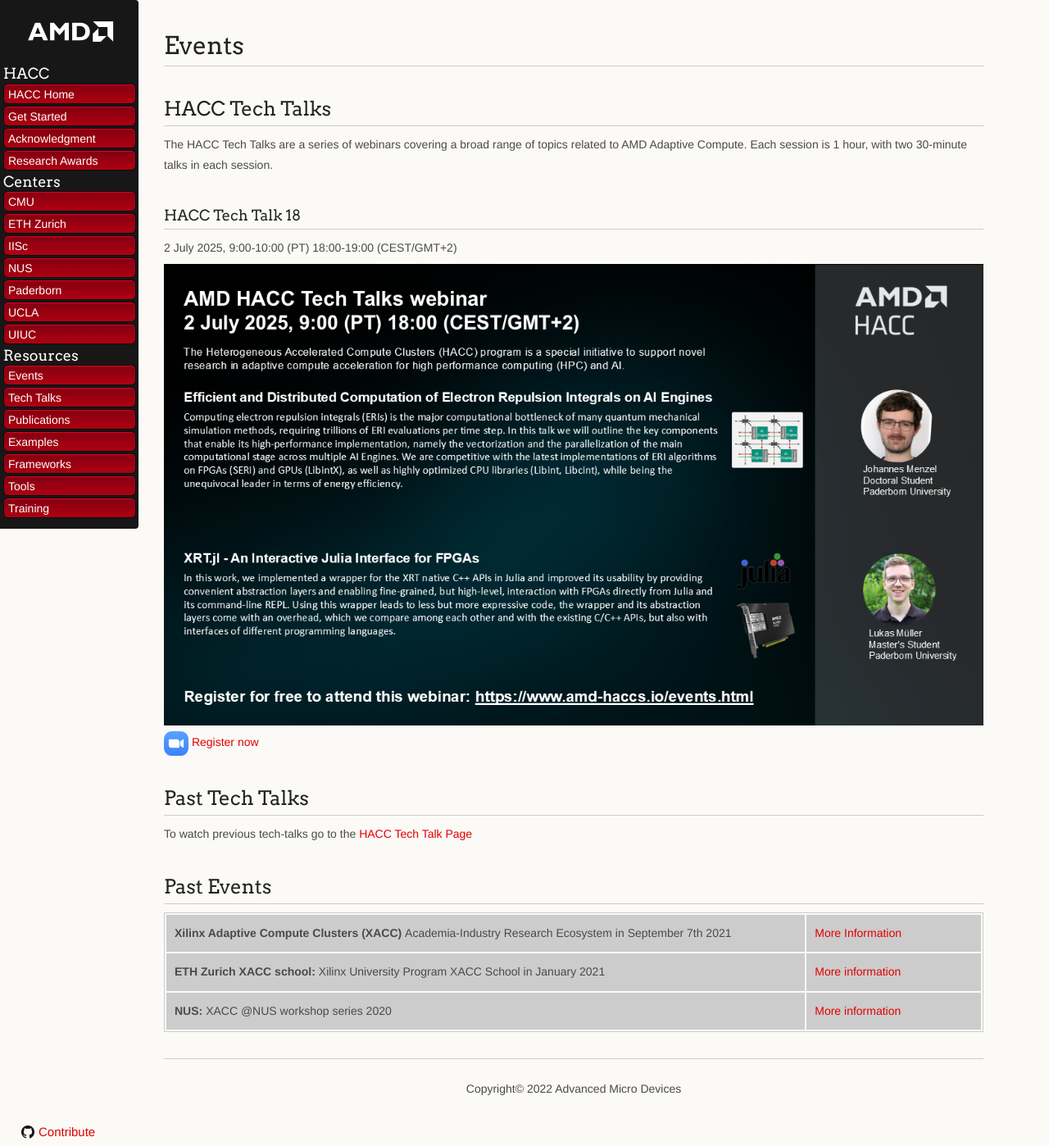
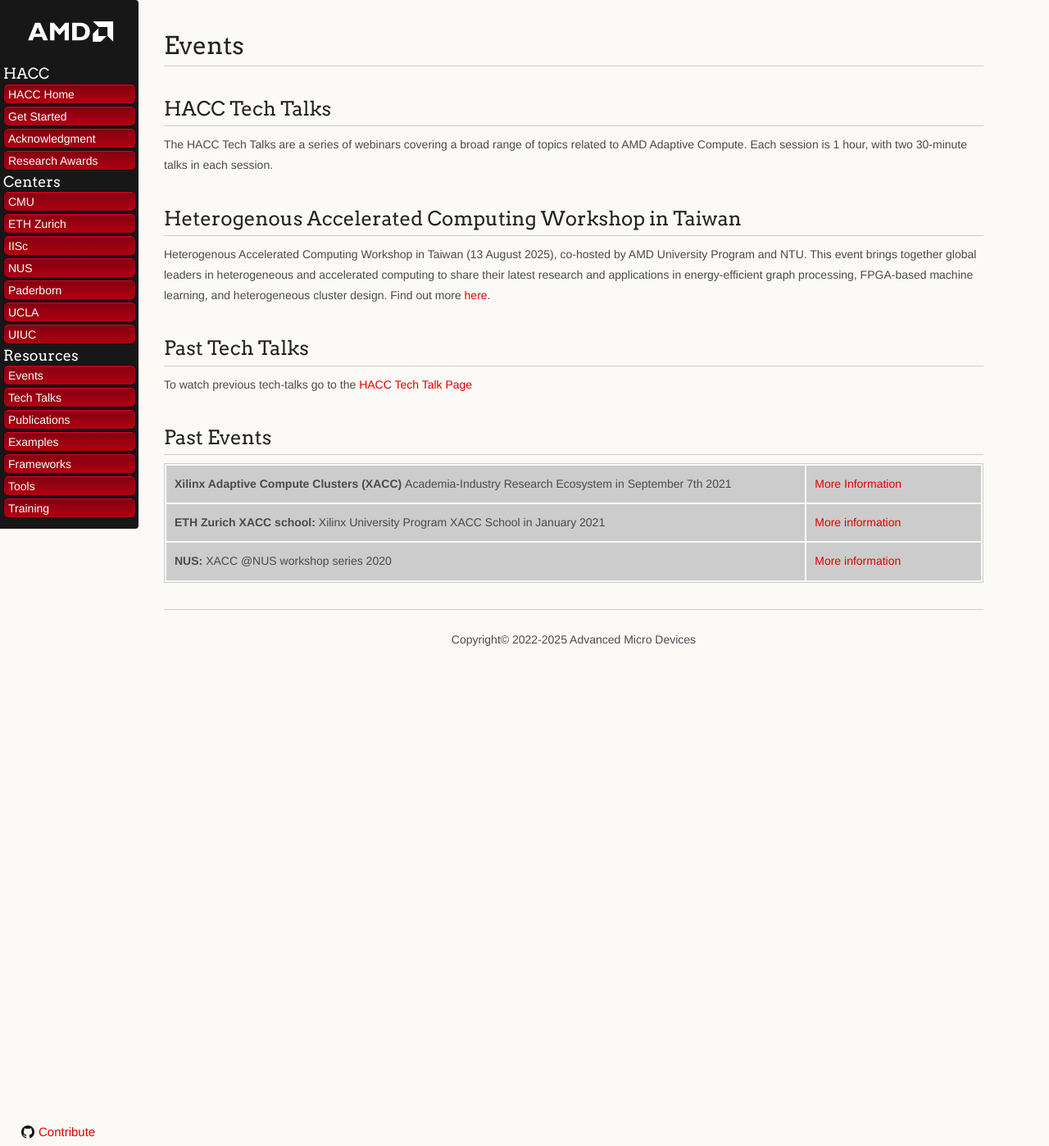
Before and after one commit to Xilinx/xacc, a Jekyll site: the page built from docs/events.md, in a window 1280 px wide and 1398 px high. Shown: the whole window at 82% size. Built offline with Jekyll 4.4.1, drawn with Linux system fonts in a browser that asks for light colours; nearby versions of some CDN libraries; our own code applies the rules of GitHub Pages for plain Markdown files.

Commit message:
Add HACC workshop in Taiwan (#140)

```diff
--- a/docs/events.md
+++ b/docs/events.md
@@ -4,6 +4,11 @@
 
 The HACC Tech Talks are a series of webinars covering a broad range of topics related to AMD Adaptive Compute. Each session is 1 hour, with two 30-minute talks in each session.
 
+## Heterogenous Accelerated Computing Workshop in Taiwan
+
+Heterogenous Accelerated Computing Workshop in Taiwan (13 August 2025), co-hosted by AMD University Program and NTU. This event brings together global leaders in heterogeneous and accelerated computing to share their latest research and applications in energy-efficient graph processing, FPGA-based machine learning, and heterogeneous cluster design. Find out more [here](workshop_taiwan.md).
+
+<!--
 ### HACC Tech Talk 18
 
 2 July 2025, 9:00-10:00 (PT) 18:00-19:00 (CEST/GMT+2)
@@ -11,6 +16,8 @@
 [![Tech Talk 18 advert](./images/tech_talks/tt18_advert.png)](https://amd.zoom.us/webinar/register/WN__KSxFLl7RUmAk1dWG_tuMg)
 
 [![Zoom icon](./images/zoom_30.png) Register now](https://amd.zoom.us/webinar/register/WN__KSxFLl7RUmAk1dWG_tuMg)
+
+-->
 
 ## Past Tech Talks
 
@@ -47,4 +54,4 @@
 
 ---------------------------------------
 
-<p class="copyright">Copyright&copy; 2022 Advanced Micro Devices</p>
+<p class="copyright">Copyright&copy; 2022-2025 Advanced Micro Devices</p>
```
Also changed, not shown: docs/workshop_taiwan.md (added, +30 -0 lines).
